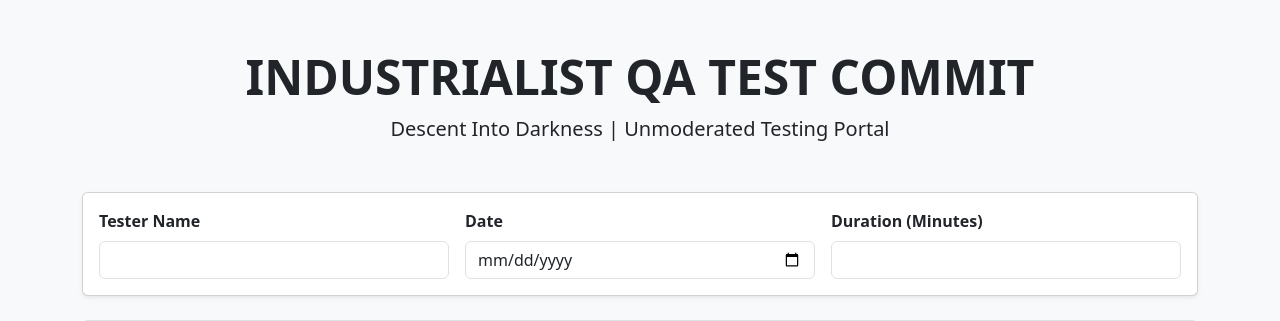
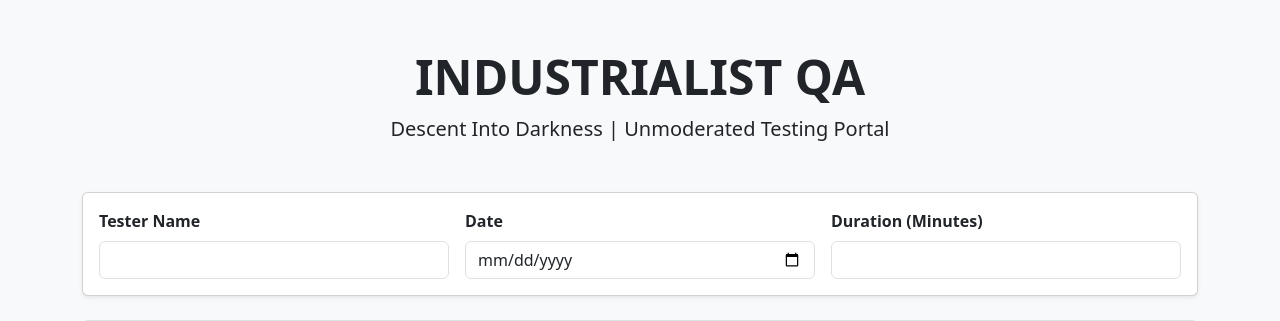
Before and after one commit to quackextractor/scenarios-web-fps, a Flask app: page / in a window 1280 px wide. Shown: the top 321 px of the page. Run offline with Flask 3, Linux system fonts and the light colour scheme; some libraries are stand-ins or nearby versions.

Commit message:
Revert "Update index.html"
This reverts commit b9d59a85572792aef7bef2aecda385e063f0d71c.

```diff
--- a/templates/index.html
+++ b/templates/index.html
@@ -28,7 +28,7 @@
 
 <div class="container py-5" id="qa-form-content">
     <div class="text-center mb-5">
-        <h1 class="display-5 fw-bold">INDUSTRIALIST QA TEST COMMIT </h1>
+        <h1 class="display-5 fw-bold">INDUSTRIALIST QA</h1>
         <p class="lead">Descent Into Darkness | Unmoderated Testing Portal</p>
     </div>
 
```
